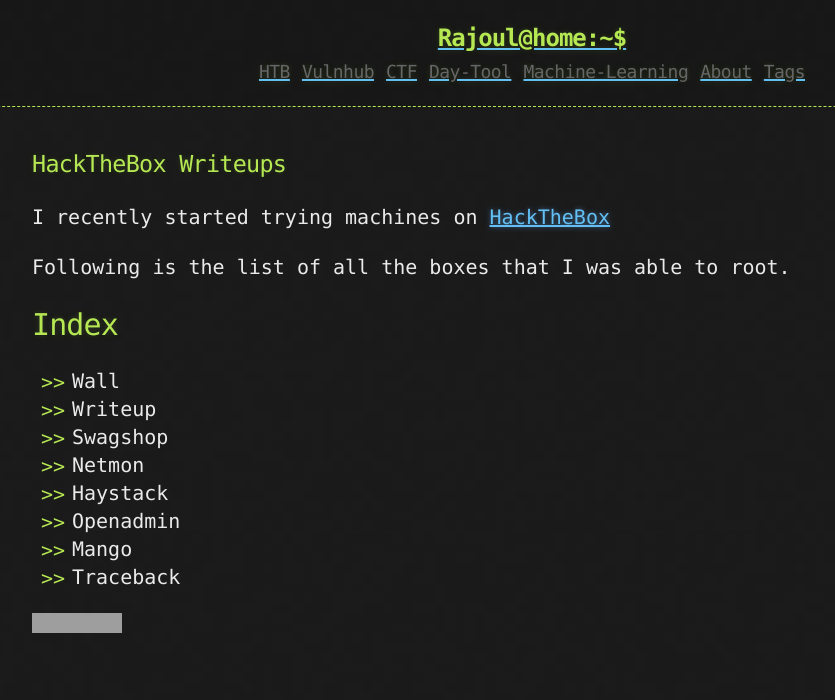
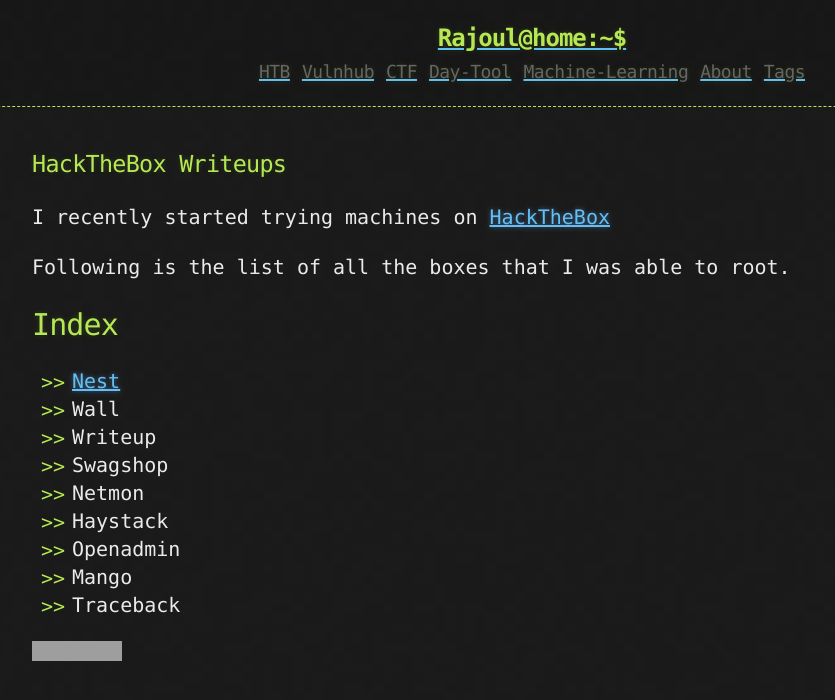
Before and after one commit to rajoul/rajoul.github.io, a Jekyll site: the page built from HTB.md, in a window 1280 px wide. Shown: the top 700 px of the page, without its empty margins (108-943 px from the left). Built offline with Jekyll 4.4.1, drawn with Linux system fonts in a browser that asks for light colours; grey boxes are pictures that could not be loaded.

Commit message:
Update HTB.md

```diff
--- a/HTB.md
+++ b/HTB.md
@@ -11,6 +11,7 @@
 Following is the list of all the boxes that I was able to root.
 
 ## Index
+* [Nest](https://rajoul.github.io/my_write_up/Nest)
 * Wall
 * Writeup
 * Swagshop
```
